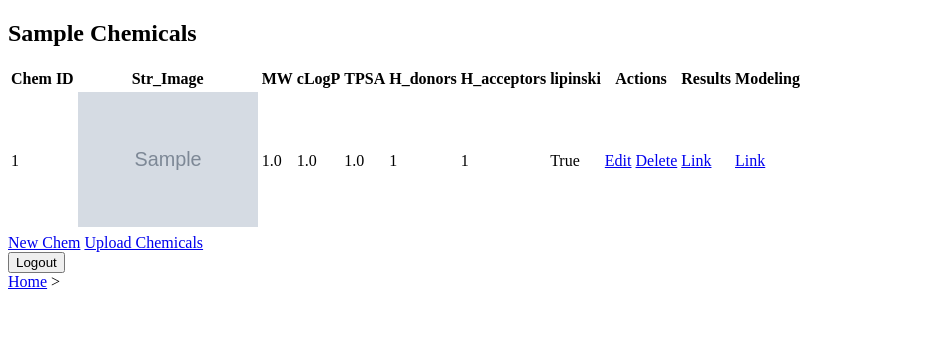
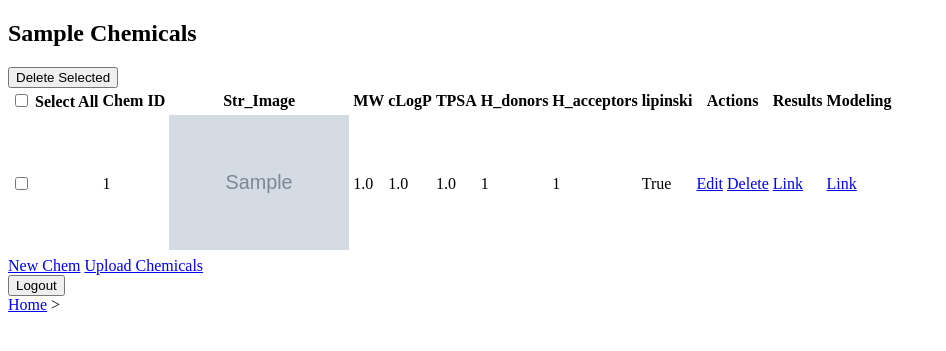
Before and after one commit to garaminis/chemical_test, a Django app: a page that uses compound_management/templates/chemicals/target.html in a window 1280 px wide. Shown: the top 351 px of the page, without its empty margins (0-946 px from the left). Run offline with Django 5.2, Linux system fonts and the light colour scheme; a user stored in the database is signed in; tables that the repository leaves empty hold one stand-in row (values such as "Sample post"); grey boxes marked "Sample" are stand-in pictures.

Commit message:
chemical_test_applycheckbox

```diff
--- a/compound_management/chemicals/urls.py
+++ b/compound_management/chemicals/urls.py
@@ -1,6 +1,7 @@
 
 from . import views
 from django.urls import path, include
+from .views import delete_selected_chems
 
 urlpatterns = [
     path('login/', views.login_view, name='login'),
@@ -20,4 +21,5 @@ urlpatterns = [
     path('chemicals/<str:target>/modeling/<str:chem_id>/upload/', views.schrodinger_model_upload, name='schrodinger_model_upload'),
     path('chemicals/<str:target>/liver_stability/<str:chem_id>/add/', views.liver_stability_add, name='liver_stability_add'),
     path('chemicals/<str:target>/cyp_inhibition/<str:chem_id>/add/', views.cyp_inhibition_add, name='cyp_inhibition_add'),
+    path('chemicals/<str:target>/delete_selected/', delete_selected_chems, name='delete_selected_chems'),
 ]
--- a/compound_management/chemicals/views.py
+++ b/compound_management/chemicals/views.py
@@ -14,6 +14,7 @@ from io import BytesIO
 from django.core.files.base import ContentFile
 import logging
 import csv
+from django.http import JsonResponse
 from django.http import HttpResponse
 # 로거 설정
 logger = logging.getLogger(__name__)
@@ -45,7 +46,13 @@ def target_view(request, target):
     else:
         logger.debug(f'Found chemicals for target {target}: {chemicals}')
     return render(request, 'chemicals/target.html', {'chemicals': chemicals, 'target': target})
-
+@login_required
+def delete_selected_chems(request, target):
+    if request.method == 'POST':
+        selected_chems = request.POST.getlist('selected_chems[]')
+        Chemical.objects.filter(pk__in=selected_chems).delete()
+        return JsonResponse({'status': 'success'})
+    return JsonResponse({'status': 'error'}, status=400)
 @login_required
 def chemical_new_view(request, target):
     if request.method == 'POST':
--- a/compound_management/templates/chemicals/target.html
+++ b/compound_management/templates/chemicals/target.html
@@ -1,13 +1,56 @@
 <!DOCTYPE html>
 <html>
+<head>
+    <title>{{ target }} Chemicals</title>
+    <script src="https://code.jquery.com/jquery-3.6.0.min.js"></script>
+    <script>
+        $(document).ready(function() {
+            // 전체 선택/해제 기능
+            $('#select_all').click(function() {
+                $('input[name="selected_chems"]').prop('checked', this.checked);
+            });
+
+            // 선택된 항목 삭제
+            $('#delete_selected').click(function() {
+                var selected = [];
+                $('input[name="selected_chems"]:checked').each(function() {
+                    selected.push($(this).val());
+                });
+
+                if (selected.length > 0) {
+                    if (confirm('Are you sure you want to delete the selected chemicals?')) {
+                        $.ajax({
+                            url: "{% url 'delete_selected_chems' target=target %}",
+                            method: "POST",
+                            data: {
+                                'selected_chems': selected,
+                                'csrfmiddlewaretoken': '{{ csrf_token }}'
+                            },
+                            success: function(response) {
+                                location.reload();
+                            },
+                            error: function(xhr, status, error) {
+                                alert('An error occurred while deleting the selected chemicals: ' + error);
+                            }
+                        });
+                    }
+                } else {
+                    alert('Please select at least one chemical to delete.');
+                }
+            });
+        });
+    </script>
+</head>
 <head>
     <title>{{ target }}</title>
 </head>
 <body>
     <h2>{{ target }} Chemicals</h2>
+    <button id="delete_selected">Delete Selected</button>
     <table>
         <thead>
             <tr>
+                <th><input type="checkbox" id="select_all"> Select All</th>
                 <th>Chem ID</th>
                 <th>Str_Image</th>
                 <th>MW</th>
@@ -24,6 +67,7 @@
         <tbody>
             {% for chem in chemicals %}
             <tr>
+                <td><input type="checkbox" name="selected_chems" value="{{ chem.pk }}"></td>
                 <td>{{ chem.chem_id }}</td>
                 <td>
                     {% if chem.image %}
```
